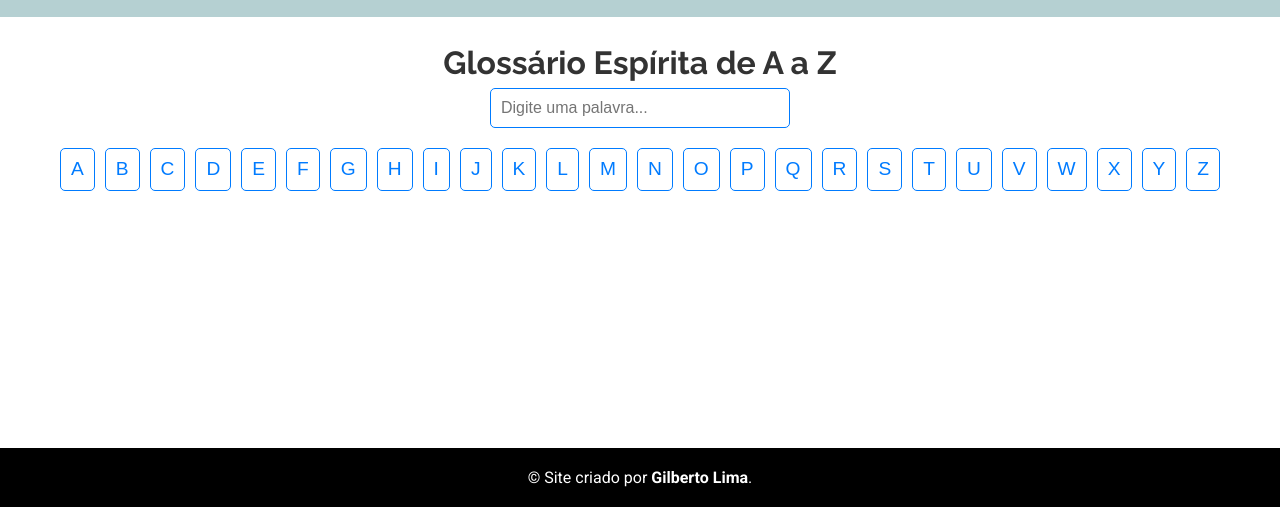
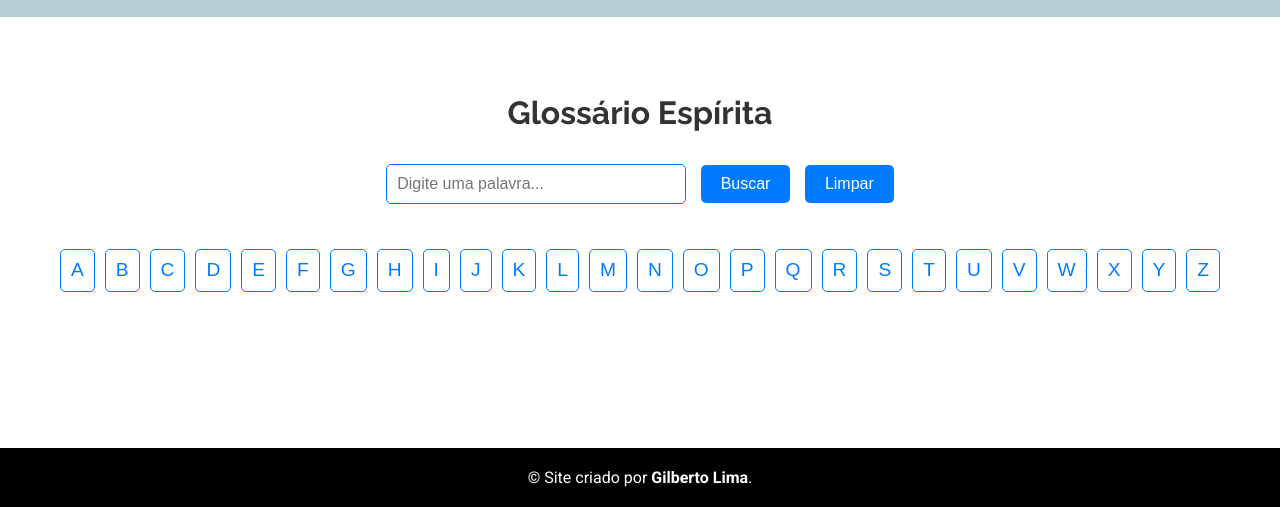
Before and after one commit to gilbertodev90/conexao-espirita, a plain HTML site: page glossario.html in a window 1280 px wide. Shown: the part 293-800 px from the top of the page. Drawn offline with Linux system fonts and the light colour scheme.

Commit message:
Alteração no css do glossário

```diff
--- a/glossario.html
+++ b/glossario.html
@@ -40,6 +40,10 @@
         .glossario-conteudo {
             display: none;
             margin-top: 20px;
+            padding: 20px;
+            border: 1px solid #007BFF;
+            border-radius: 10px;
+            background-color: #f9f9f9;
         }
         .glossario-conteudo h2 {
             color: #333;
@@ -62,6 +66,19 @@
             border: 1px solid #007BFF;
             border-radius: 5px;
             font-size: 1em;
+        }
+        .busca button {
+            padding: 10px 20px;
+            margin-left: 10px;
+            border: none;
+            border-radius: 5px;
+            background-color: #007BFF;
+            color: white;
+            font-size: 1em;
+            cursor: pointer;
+        }
+        .busca button:hover {
+            background-color: #0056b3;
         }
         .resultado-busca {
             margin-top: 20px;
@@ -91,42 +108,28 @@
     </header>
 
     <!-- Container do Glossário -->
-    <div class="glossario-container">
-        <h1>Glossário Espírita de A a Z</h1>
+    <div class="glossario-container" style="margin-top: 70px;">
+        <h1>Glossário Espírita</h1><br>
 
         <!-- Campo de Busca -->
         <div class="busca">
             <input type="text" id="campo-busca" placeholder="Digite uma palavra...">
+            <button onclick="buscarTermo()">Buscar</button>
+            <button onclick="limparBusca()">Limpar</button>
         </div>
 
         <!-- Resultado da Busca -->
-        <div id="resultado-busca" class="resultado-busca"></div>
+        <div id="resultado-busca" class="resultado-busca"></div><br>
 
         <!-- Links de A a Z -->
         <div class="glossario-links" id="glossario-links">
             <!-- Links serão gerados automaticamente pelo JavaScript -->
         </div>
 
-        <!-- Conteúdo do Glossário -->
-        <div id="A" class="glossario-conteudo">
-            <h2>A</h2>
-            <p><strong>Allan Kardec:</strong> O codificador do Espiritismo.</p>
-            <p><strong>Anjo da Guarda:</strong> Um espírito protetor que nos acompanha.</p>
+        <!-- Área de Conteúdo do Glossário -->
+        <div id="area-conteudo" class="glossario-conteudo">
+            <!-- O conteúdo será exibido aqui -->
         </div>
-
-        <div id="B" class="glossario-conteudo">
-            <h2>B</h2>
-            <p><strong>Bem e Mal:</strong> Conceitos que definem nossas ações e suas consequências.</p>
-            <p><strong>Bicorporeidade:</strong> Capacidade de um espírito se manifestar em dois lugares ao mesmo tempo.</p>
-        </div>
-
-        <div id="C" class="glossario-conteudo">
-            <h2>C</h2>
-            <p><strong>Caridade:</strong> A prática do amor ao próximo.</p>
-            <p><strong>Causa e Efeito:</strong> Toda ação tem uma consequência.</p>
-        </div>
-
-        <!-- Adicione mais letras e termos conforme necessário -->
     </div>
 
     <footer>
@@ -145,38 +148,114 @@
             glossarioLinks.appendChild(link);
         }
 
+        // Conteúdo do Glossário
+        const glossario = {
+            A: [
+                { termo: "Allan Kardec", definicao: "O codificador do Espiritismo." },
+                { termo: "Anjo da Guarda", definicao: "Um espírito protetor que nos acompanha." }
+            ],
+            B: [
+                { termo: "Bem e Mal", definicao: "Conceitos que definem nossas ações e suas consequências." },
+                { termo: "Bicorporeidade", definicao: "Capacidade de um espírito se manifestar em dois lugares ao mesmo tempo." }
+            ],
+            C: [
+                { termo: "Caridade", definicao: "A prática do amor ao próximo." },
+                { termo: "Causa e Efeito", definicao: "Toda ação tem uma consequência." }
+            ],
+            D: [
+                { termo: "Desencarnação", definicao: "Quando o espírito deixa o corpo físico e volta para o mundo espiritual." },
+                { termo: "Doutrina Espírita", definicao: "O conjunto de ensinamentos codificados por Allan Kardec." }
+            ],
+            E: [
+                { termo: "Espírito", definicao: "A essência da gente, aquilo que a gente realmente é." },
+                { termo: "Evolução Espiritual", definicao: "O processo de aprendizado e crescimento que a gente vive através das reencarnações." }
+            ],
+            F: [
+                { termo: "Fé Raciocinada", definicao: "Acreditar, mas com entendimento." },
+                { termo: "Fluido Cósmico Universal", definicao: "A energia que permeia todo o universo." }
+            ],
+            G: [
+                { termo: "Guia Espiritual", definicao: "Um espírito mais evoluído que nos orienta e ajuda nas nossas jornadas." }
+            ],
+            H: [
+                { termo: "Hábeis", definicao: "Espíritos que já evoluíram bastante e ajudam os outros a crescer também." }
+            ],
+            I: [
+                { termo: "Influência Espiritual", definicao: "A energia que os espíritos podem transmitir pra gente, seja positiva ou negativa." }
+            ],
+            J: [
+                { termo: "Jesus", definicao: "No Espiritismo, Jesus é visto como um espírito super evoluído, um modelo de amor e caridade." }
+            ],
+            K: [
+                { termo: "Kardec, Allan", definicao: "O codificador do Espiritismo." }
+            ],
+            L: [
+                { termo: "Lei de Ação e Reação", definicao: "Outro nome para 'causa e efeito'. Toda ação tem uma consequência." },
+                { termo: "Livre-Arbítrio", definicao: "O nosso poder de escolha." }
+            ],
+            M: [
+                { termo: "Mediunidade", definicao: "A capacidade de se comunicar com os espíritos." },
+                { termo: "Mundo Espiritual", definicao: "O 'lugar' onde os espíritos vivem depois que desencarnam." }
+            ],
+            N: [
+                { termo: "Nível Vibratório", definicao: "A 'frequência' da nossa energia." }
+            ],
+            O: [
+                { termo: "Obsessão", definicao: "Quando um espírito menos evoluído influencia negativamente alguém." },
+                { termo: "Obras Básicas", definicao: "Os livros fundamentais do Espiritismo, escritos por Allan Kardec." }
+            ],
+            P: [
+                { termo: "Passe", definicao: "Uma energia boa que os médiuns passam pra gente, tipo uma 'recarga espiritual'." },
+                { termo: "Perispírito", definicao: "O 'corpo' do espírito." }
+            ],
+            R: [
+                { termo: "Reencarnação", definicao: "A volta do espírito pra Terra em um novo corpo." },
+                { termo: "Reforma Íntima", definicao: "O processo de mudar a gente por dentro, deixando de lado os defeitos e cultivando virtudes." }
+            ],
+            S: [
+                { termo: "Sintonia", definicao: "A conexão entre espíritos." },
+                { termo: "Socorro Espiritual", definicao: "A ajuda que os espíritos mais evoluídos dão pra gente." }
+            ],
+            T: [
+                { termo: "Transição Planetária", definicao: "A mudança da Terra pra um planeta de regeneração." }
+            ],
+            V: [
+                { termo: "Vibração", definicao: "A energia que a gente emite através dos pensamentos, palavras e ações." }
+            ]
+        };
+
         // Mostrar conteúdo ao clicar em uma letra
         function mostrarConteudo(letra) {
-            const conteudos = document.querySelectorAll('.glossario-conteudo');
-            conteudos.forEach(conteudo => {
-                conteudo.style.display = 'none';
+            const areaConteudo = document.getElementById('area-conteudo');
+            const termos = glossario[letra] || [];
+
+            let conteudoHTML = `<h2>${letra}</h2>`;
+            termos.forEach(termo => {
+                conteudoHTML += `<p><strong>${termo.termo}:</strong> ${termo.definicao}</p>`;
             });
-            const conteudoSelecionado = document.getElementById(letra);
-            if (conteudoSelecionado) {
-                conteudoSelecionado.style.display = 'block';
-            }
+
+            areaConteudo.innerHTML = conteudoHTML;
+            areaConteudo.style.display = 'block';
         }
 
         // Função de busca
-        const campoBusca = document.getElementById('campo-busca');
+        function buscarTermo() {
+            const termo = document.getElementById('campo-busca').value.trim().toLowerCase();
             const resultadoBusca = document.getElementById('resultado-busca');
-
-        campoBusca.addEventListener('input', () => {
-            const termo = campoBusca.value.trim().toLowerCase();
             resultadoBusca.innerHTML = '';
             resultadoBusca.style.display = 'none';
 
             if (termo) {
-                const conteudos = document.querySelectorAll('.glossario-conteudo p');
                 let encontrado = false;
 
-                conteudos.forEach(conteudo => {
-                    const texto = conteudo.textContent.toLowerCase();
-                    if (texto.includes(termo)) {
-                        resultadoBusca.innerHTML += `<p>${conteudo.innerHTML}</p>`;
+                for (const letra in glossario) {
+                    glossario[letra].forEach(item => {
+                        if (item.termo.toLowerCase().includes(termo) || item.definicao.toLowerCase().includes(termo)) {
+                            resultadoBusca.innerHTML += `<p><strong>${item.termo}:</strong> ${item.definicao}</p>`;
                             encontrado = true;
                         }
                     });
+                }
 
                 if (encontrado) {
                     resultadoBusca.style.display = 'block';
@@ -185,7 +264,14 @@
                     resultadoBusca.style.display = 'block';
                 }
             }
-        });
+        }
+
+        // Função para limpar a busca
+        function limparBusca() {
+            document.getElementById('campo-busca').value = '';
+            document.getElementById('resultado-busca').innerHTML = '';
+            document.getElementById('resultado-busca').style.display = 'none';
+        }
     </script>
     <script>
     function toggleMenu() {
@@ -193,5 +279,6 @@
         nav.classList.toggle('active');
     }
     </script>
+
 </body>
 </html>
```
Lines whose indentation alone changed are shown as unchanged.
